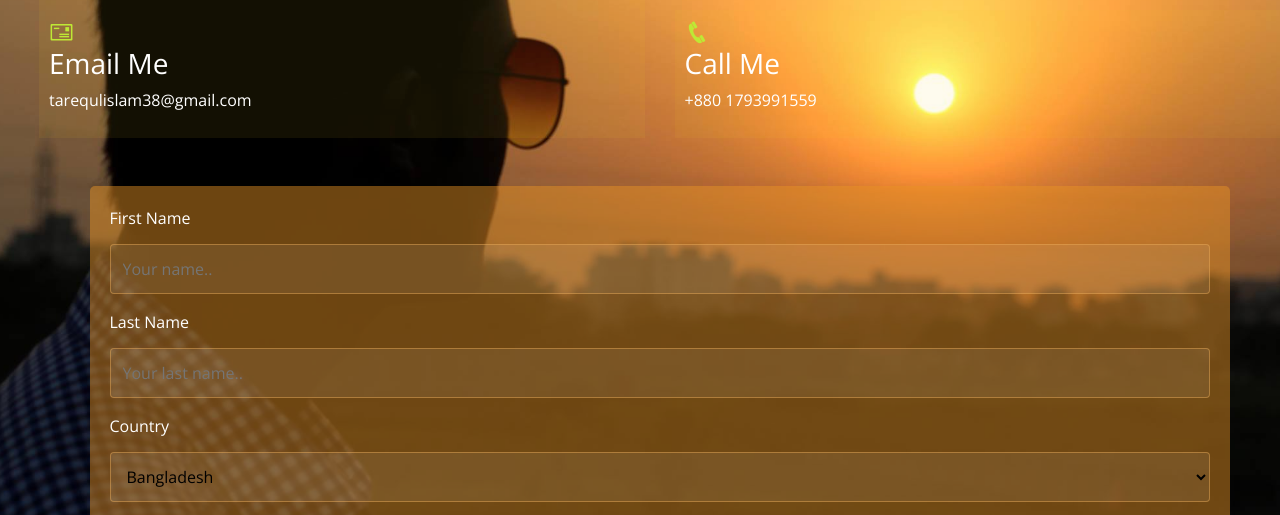
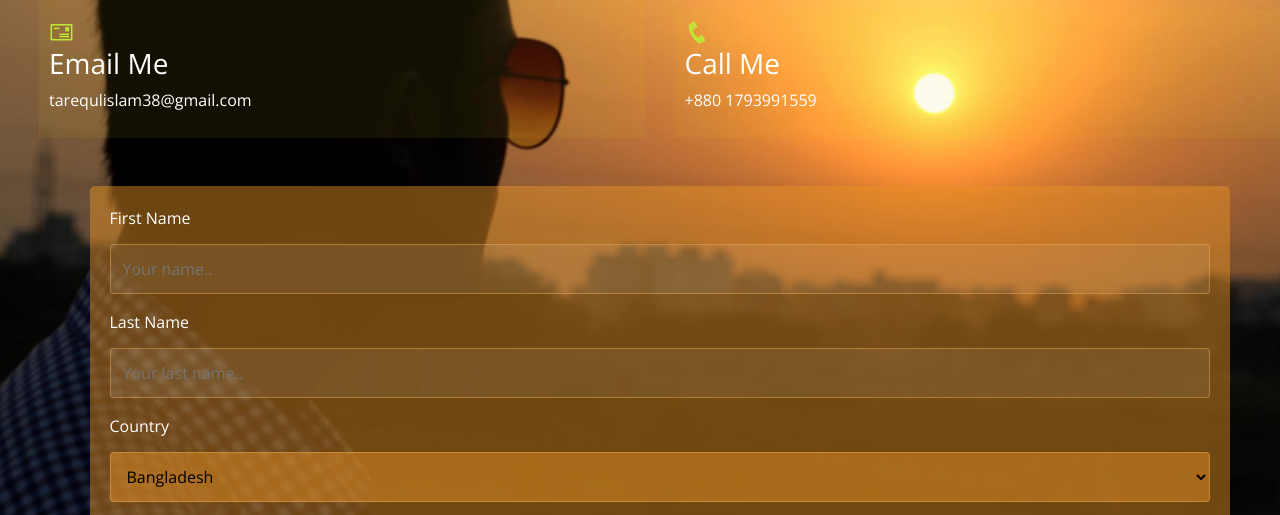
Before and after one commit to Tareq097/My-Portfolio, a plain HTML site: page contact me.html in a window 1280 px wide. Shown: the part 271-786 px from the top of the page. Drawn offline with nearby package versions, Linux system fonts and the light colour scheme.

Commit message:
complete

```diff
--- a/css/style.css
+++ b/css/style.css
@@ -159,3 +159,6 @@ input[type=text], select, textarea {
   font-size: 25px;
   color: #bee835;
 }
+#country{
+  background-color: #e9942677;
+}
```
